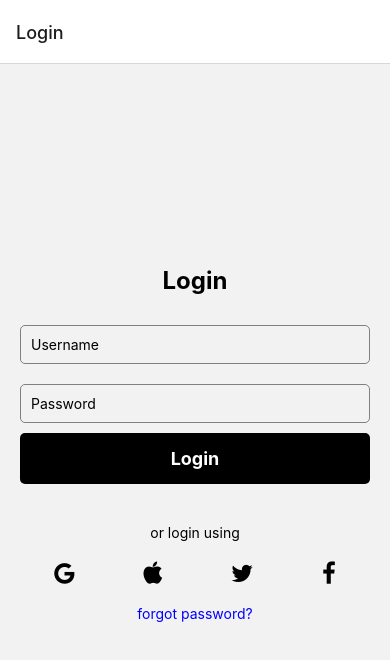
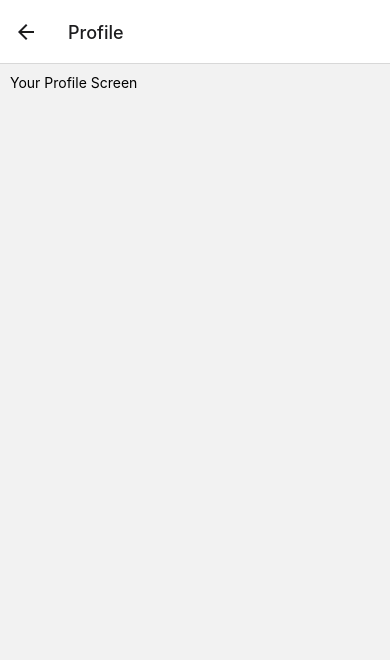
Before and after one commit to rena987/FlavorFeed, a React Native app: screen /Profile in a window 390 px wide. Shown: the top 660 px of the page. Built offline with nearby package versions, Linux system fonts and the light colour scheme.

Commit message:
committing profile screen setup

```diff
--- a/App.js
+++ b/App.js
@@ -4,6 +4,7 @@ import { NavigationContainer } from '@react-navigation/native';
 import { createStackNavigator } from '@react-navigation/stack';
 import Home from './Home';
 import Login from './Login'
+import ProfileScreen from './ProfileScreen'
 
 const Stack = createStackNavigator();
 
@@ -13,6 +14,7 @@ export default function App() {
       <Stack.Navigator initialRouteName="Login">
         <Stack.Screen name="Login" component={Login} />
         <Stack.Screen name="Home" component={Home} />
+        <Stack.Screen name="Profile" component={ProfileScreen} />
       </Stack.Navigator>
     </NavigationContainer>
   );
--- a/Home.js
+++ b/Home.js
@@ -2,6 +2,7 @@
 import React from 'react';
 import { ScrollView, View, Text, StyleSheet, TouchableOpacity } from 'react-native';
 import Icon from 'react-native-vector-icons/MaterialCommunityIcons';
+import { useNavigation } from '@react-navigation/native'; // Import useNavigation
 
 const diningOptions = [
   { id: 1, name: '57 north at Ikenberry', servingTime: 'Serving till 10PM' },
@@ -11,9 +12,18 @@ const diningOptions = [
 ];
 
 const Home = () => {
+
+    const navigation = useNavigation(); // Hook for navigation
+
+    const navigateToProfile = () => {
+      navigation.navigate('Profile'); // Navigate to Profile screen when icon is pressed
+    };
   return (
     <View style={styles.container}>
       <View style={styles.header}>
+      <TouchableOpacity onPress={navigateToProfile} style={styles.profileButton}>
+          <Icon name="account-circle-outline" size={30} style={styles.profileIcon} />
+        </TouchableOpacity>
         <Text style={styles.headerTitle}>Residence Hall Dining</Text>
         <Text style={styles.headerDate}>Friday, October 10</Text>
       </View>
@@ -41,6 +51,11 @@ const Home = () => {
 };
 
 const styles = StyleSheet.create({
+  profileButton: {
+    position: 'absolute',
+    left: 20,
+    top: 20,
+  },
   container: {
     flex: 1,
   },
--- /dev/null
+++ b/ProfileScreen.js
@@ -0,0 +1,30 @@
+// screens/ProfileScreen.js
+import React from 'react';
+import { View, Text, StyleSheet, TextInput, TouchableOpacity } from 'react-native';
+
+const ProfileScreen = () => {
+  // Add state and functions to handle profile data
+
+  return (
+    <View style={styles.container}>
+      <Text style={styles.title}>Your Profile Screen</Text>
+      {/* Add other UI components based on the image */}
+      {/* ... */}
+    </View>
+  );
+};
+
+const styles = StyleSheet.create({
+  container: {
+    flex: 1,
+    padding: 10,
+    // Style as needed based on the image provided
+  },
+  title: {
+    // Style for the screen title
+  },
+  // Add styles for other elements based on the image provided
+  // ...
+});
+
+export default ProfileScreen;
```
Also changed, not shown: Login.js (+0 -29 lines).
